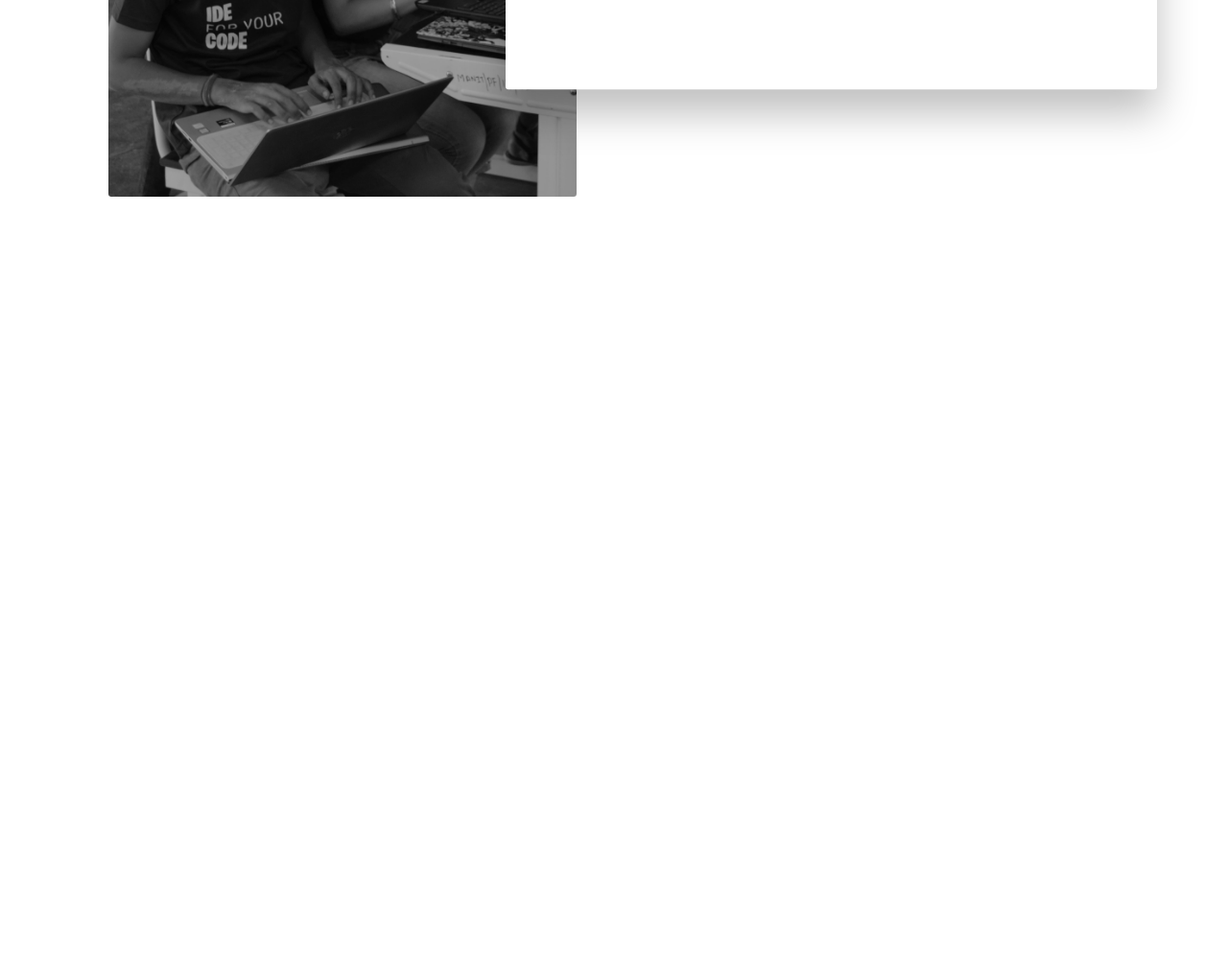
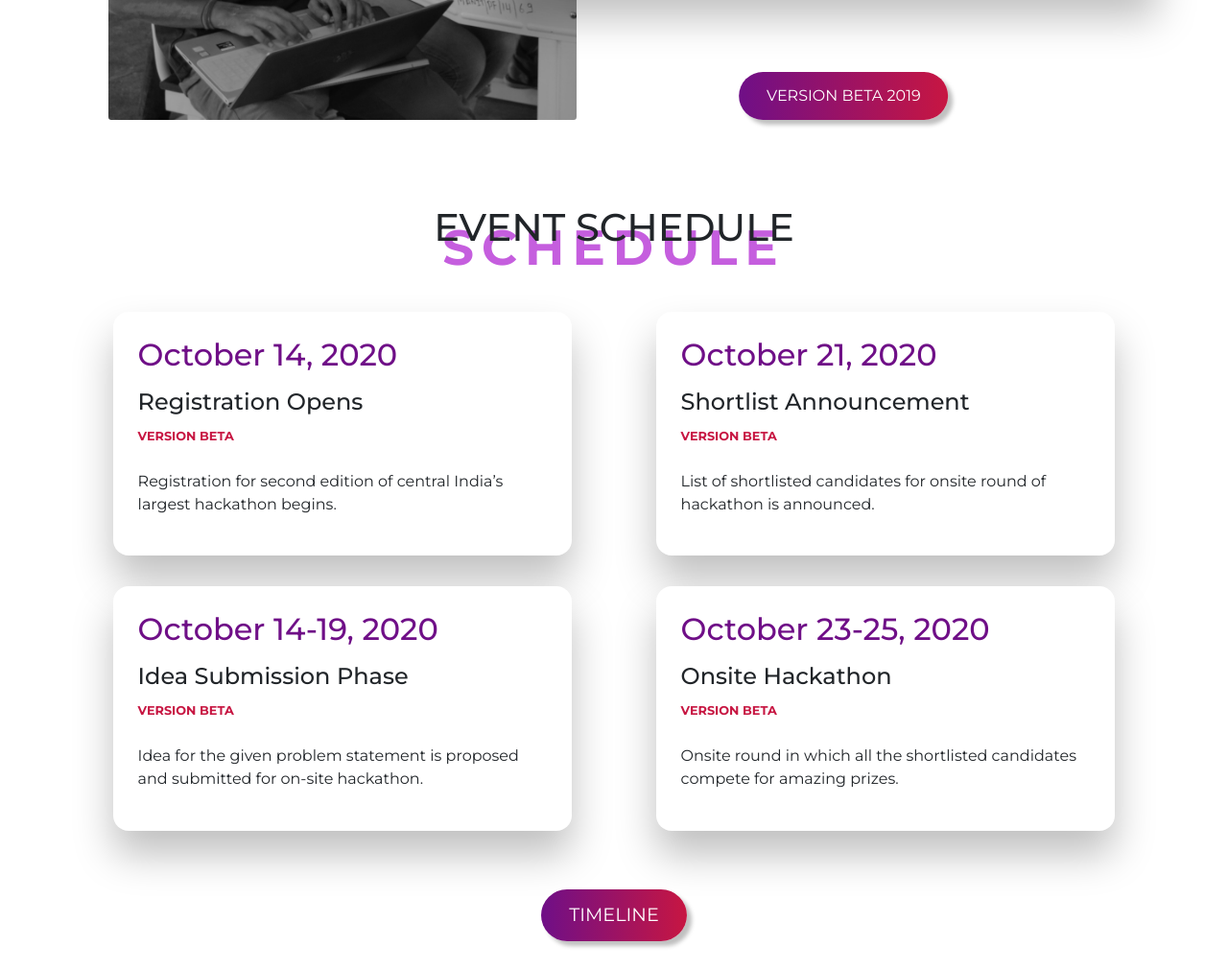
Before and after one commit to faisaljamil25/VersionBeta20, a plain HTML site: page index.html in a window 1280 px wide. Shown: the part 1341-2351 px from the top of the page at 96% size. Before the commit the page ends 1626 px from the top, so only its background shows below. Drawn offline with nearby package versions, Linux system fonts and the light colour scheme; a script that the page names is missing.

Commit message:
add schedule section

```diff
--- a/css/style.css
+++ b/css/style.css
@@ -33,13 +33,16 @@
   text-shadow: 5px 5px 4px rgba(0, 0, 0, 0.25);
 }
 
-/* button */
+/* Dashboard button */
+
 .dashboard {
   justify-content: center;
   margin-top: 3.6rem;
   font-size: 1.2rem;
 }
-#dashboard-button {
+.dashboard-button,
+.vb19,
+.timeline-btn {
   background: linear-gradient(90deg, #6f0f87, #c71642);
   color: white;
   border: none;
@@ -47,6 +50,15 @@
   padding: 0.8rem 1.8rem;
   cursor: pointer;
   box-shadow: 5px 5px 4px rgba(0, 0, 0, 0.25);
+}
+.vb19 {
+  border-radius: 1.6rem;
+  z-index: 2;
+}
+.timeline-btn {
+  font-size: 1.2rem;
+  margin: 1.8rem;
+  border-radius: 2rem;
 }
 
 .register {
@@ -63,22 +75,55 @@
 
 .about-text h1 {
   text-align: center;
-  padding: 1rem;
-  padding-bottom: 1.6rem;
+  padding: 1.2rem 1.2rem 0 1.2rem;
   letter-spacing: 0.3rem;
 }
+.about-text p {
+  padding: 1rem;
+}
 
-/* .about-big {
-  font-size: 3.6rem;
+/* Schedule Section */
+
+/* .schedule-section {
+  background: linear-gradient(#ffffff, #6f0f87);
+} */
+
+.sch-box {
+  padding: 1.6rem;
+  background-color: #fff;
+  margin: 2rem;
+  border-radius: 1rem;
+  box-shadow: 0px 25px 42px rgba(0, 0, 0, 0.25);
+  /* height: 20rem; */
+}
+.sch-box p {
+  font-size: 1rem;
+}
+.date {
+  color: #6f0f87;
+  margin-bottom: 1rem;
+}
+
+.event {
+  font-size: 0.8rem;
+  font-weight: 700;
+  color: #c71642;
+}
+.schedule-heading {
+  position: relative;
+}
+.sch-big {
+  position: absolute;
+  top: 25%;
+  left: 50%;
+  transform: translateX(-50%);
+  font-size: 3.2rem;
   font-weight: bolder;
-  letter-spacing: 0.3rem;
+  letter-spacing: 0.5rem;
   color: #c55ede;
-  position: absolute;
-  top: 18%;
-  left: 53%;
-  transform: translate(-50%, -50%);
   z-index: -1;
-} */
+}
+/* Media Queries */
 
 @media (max-width: 992px) {
   .about-section .row .col-md-10 .about-image img {
@@ -89,13 +134,35 @@
     width: initial;
     height: initial;
   }
+  .about-section .row .col-md-10:last-child {
+    position: relative;
+  }
+  .about-big {
+    position: absolute;
+    top: 0%;
+    left: 50%;
+    transform: translateX(-50%);
+    opacity: 0.9;
+    padding: 1.6rem 1.2rem 0 1.2rem;
+    font-size: 2.8rem;
+    font-weight: bolder;
+    letter-spacing: 0.3rem;
+    color: #c55ede;
+    z-index: -1;
+  }
 }
-/* Media Queries */
+
 /*
   X-Small devices (portrait phones, less than 576px)
   No media query for `xs` since this is the default in Bootstrap
 
   Small devices (landscape phones, 576px and up) */
+/* @media only screen and (max-width: 767px) {
+  .sch-box {
+    height: auto;
+  }
+} */
+
 @media (min-width: 576px) {
   /* .about-section .row .col-md-6 .about-text {
     padding: 1rem;
@@ -108,6 +175,7 @@
 
 /* Large devices (desktops, 992px and up) */
 @media (min-width: 992px) {
+  /* About Section */
   .about-section .row .col-md-10 .about-image img {
     width: 90%;
     border-radius: 0.2rem;
@@ -115,7 +183,6 @@
   .about-section .row .col-md-10:last-child {
     position: relative;
   }
-
   .about-section .row .col-md-10 .about-text {
     position: absolute;
     top: 50%;
@@ -124,9 +191,27 @@
     background: white;
     border-radius: 0.2rem;
     text-align: left;
-    padding: 2rem 2rem 5rem 5rem;
+    padding: 2rem 2rem 2rem 5rem;
     box-shadow: 0px 25px 42px rgba(0, 0, 0, 0.25);
     z-index: 1;
+  }
+  .about-big {
+    position: absolute;
+    top: 6%;
+    left: 50%;
+    transform: translateX(-50%);
+    opacity: 0.9;
+    padding: 2rem 2rem 2rem 5rem;
+    font-size: 3.6rem;
+    font-weight: bolder;
+    letter-spacing: 0.3rem;
+    color: #c55ede;
+    z-index: -1;
+  }
+  .vb19 {
+    position: absolute;
+    bottom: 0;
+    transform: translateX(-70%);
   }
 }
 
--- a/index.html
+++ b/index.html
@@ -13,6 +13,7 @@
       href="https://fonts.googleapis.com/css2?family=Montserrat:wght@400;500;700&display=swap"
       rel="stylesheet"
     />
+    <link rel="shortcut icon" href="./images/beta.png" />
 
     <!-- Main CSS -->
     <link rel="stylesheet" href="./css/style.css" />
@@ -20,15 +21,15 @@
   <body>
     <header>
       <!-- Navigation -->
-      <nav class="my-navbar navbar navbar-expand-lg navbar-dark">
+      <nav class="my-navbar fixed-top navbar navbar-expand-lg navbar-dark">
         <div class="container-fluid">
           <a class="navbar-brand" href="#">
             <img
-              src="./images/Logo.png"
-              width="106"
-              height="40"
+              src="./images/Logo.svg"
+              width="96"
+              height="36"
               class="d-inline-block align-top"
-              alt=""
+              alt="ISTE MANIT"
               loading="lazy"
             />
           </a>
@@ -91,7 +92,7 @@
           <h6 class="mb-3">October 20 - October 25, 2020</h6>
           <h2 class="mb-3">Now Online</h2>
           <div class="dashboard">
-            <button id="dashboard-button" style="text-transform: none">
+            <button class="btn dashboard-button" style="text-transform: none">
               <svg
                 class="logo"
                 xmlns="http://www.w3.org/2000/svg"
@@ -114,6 +115,7 @@
       <!-- Hero Section end -->
     </header>
     <main>
+      <!-- About Section -->
       <section class="about-section">
         <div class="container text-center">
           <div class="row justify-content-center">
@@ -124,7 +126,7 @@
             </div>
             <div class="col-md-10 col-lg-6">
               <div class="about-text">
-                <!-- <h1 class="about-big">ABOUT</h1> -->
+                <h2 class="about-big">ABOUT</h2>
                 <h1>ABOUT</h1>
                 <p>
                   Version β: Possibly India’s biggest hackathon in the near
@@ -140,10 +142,72 @@
                   individual.
                 </p>
               </div>
+              <button class="btn vb19" style="text-transform: none">
+                VERSION BETA 2019
+              </button>
             </div>
           </div>
         </div>
       </section>
+      <!-- About Section end -->
+      <!-- Schedule Section -->
+      <section class="schedule-section">
+        <div class="container">
+          <div class="row justify-content-center schedule-heading pt-2 pb-2">
+            <div class="col-md-10 text-center">
+              <h1 class="mb-4 sch-big">SCHEDULE</h1>
+              <h1 class="mb-4">EVENT SCHEDULE</h1>
+            </div>
+          </div>
+          <div class="row">
+            <div class="col-md-6">
+              <div class="sch-box">
+                <h2 class="date">October 14, 2020</h2>
+                <h4>Registration Opens</h4>
+                <span class="event">VERSION BETA</span>
+                <p class="mt-4">
+                  Registration for second edition of central India’s largest
+                  hackathon begins.
+                </p>
+              </div>
+              <div class="sch-box">
+                <h2 class="date">October 14-19, 2020</h2>
+                <h4>Idea Submission Phase</h4>
+                <span class="event">VERSION BETA</span>
+                <p class="mt-4">
+                  Idea for the given problem statement is proposed and submitted
+                  for on-site hackathon.
+                </p>
+              </div>
+            </div>
+
+            <div class="col-md-6">
+              <div class="sch-box">
+                <h2 class="date">October 21, 2020</h2>
+                <h4>Shortlist Announcement</h4>
+                <span class="event">VERSION BETA</span>
+                <p class="mt-4">
+                  List of shortlisted candidates for onsite round of hackathon
+                  is announced.
+                </p>
+              </div>
+              <div class="sch-box">
+                <h2 class="date">October 23-25, 2020</h2>
+                <h4>Onsite Hackathon</h4>
+                <span class="event">VERSION BETA</span>
+                <p class="mt-4">
+                  Onsite round in which all the shortlisted candidates compete
+                  for amazing prizes.
+                </p>
+              </div>
+            </div>
+          </div>
+        </div>
+        <div class="col text-center">
+          <button class="btn timeline-btn">TIMELINE</button>
+        </div>
+      </section>
+      <!-- Schedule Section end -->
     </main>
     <footer></footer>
     <!-- JavaScript -->
```
Also changed, not shown: images/Logo.png (deleted), images/Logo.svg (added), images/beta.png (added).
